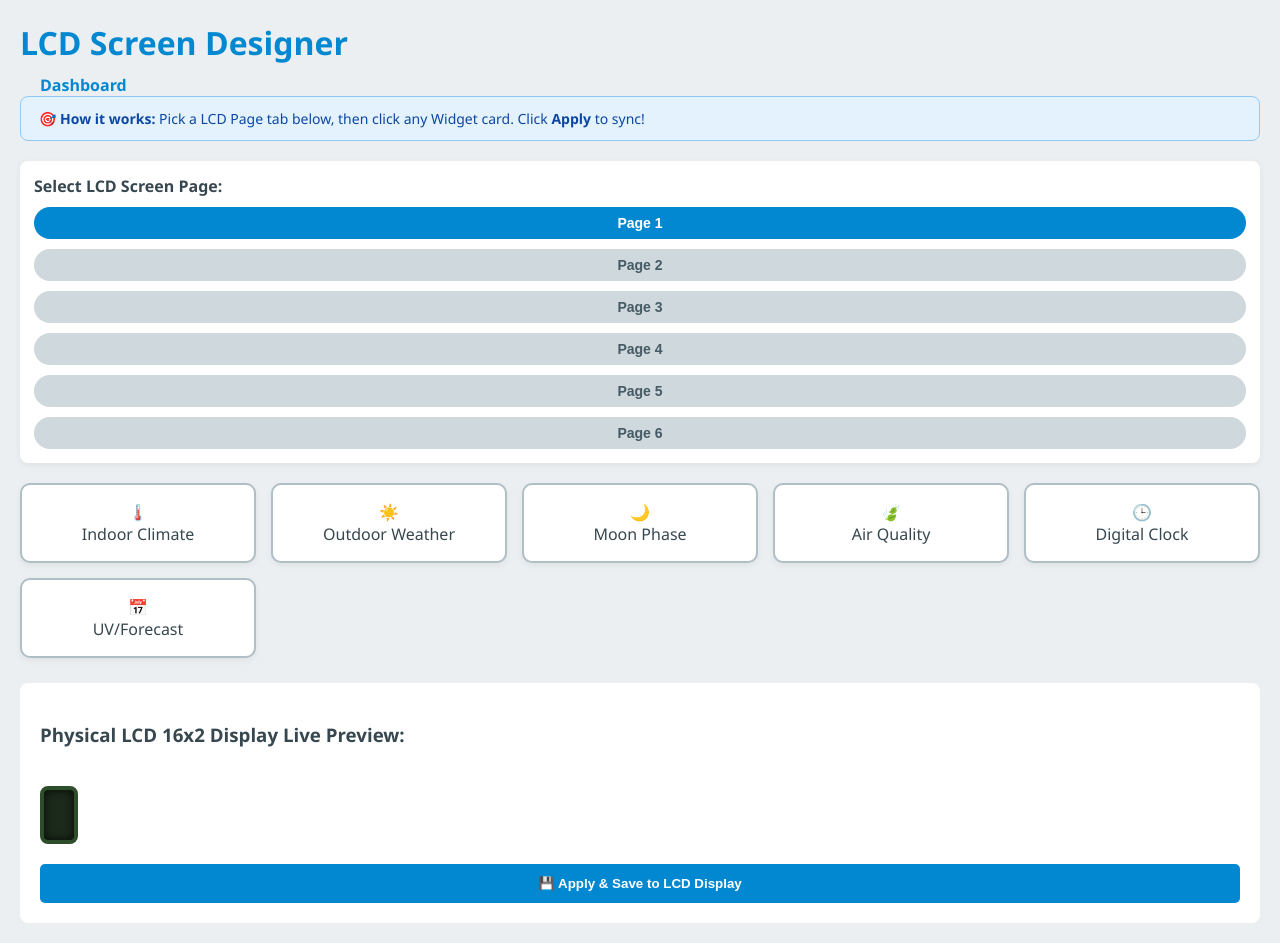
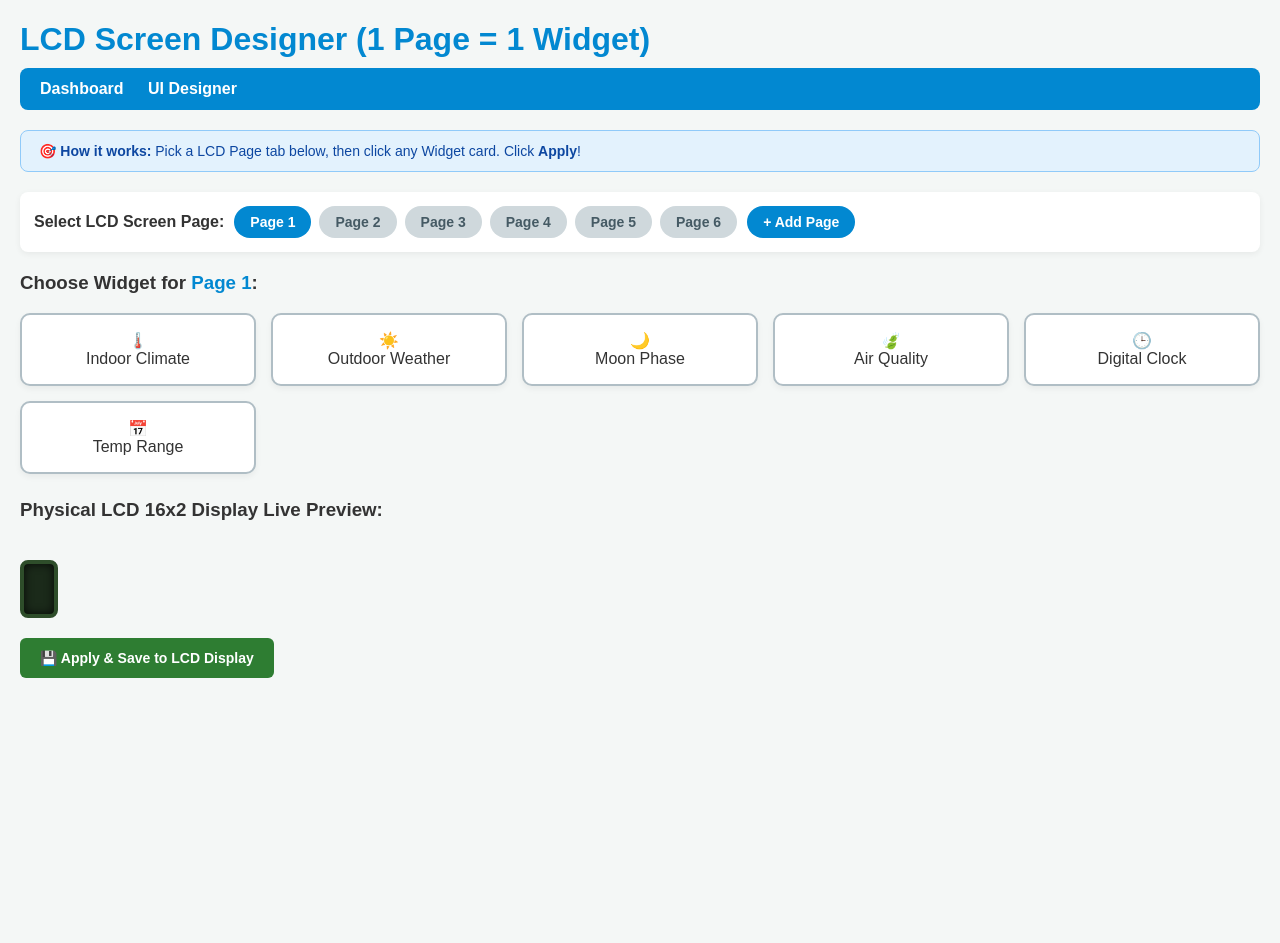
Before and after one commit to retardedmonkeygaming/weather-station, a FastAPI app: page /designer in a window 1280 px wide. After the commit the page ends 678 px from the top, so only its background shows below. Run offline with FastAPI, Linux system fonts and the light colour scheme.

Commit message:
feat: Enhance dashboard and designer pages with improved UI, added logs functionality, and refined settings management

```diff
--- a/src/weather_station/web/app.py
+++ b/src/weather_station/web/app.py
@@ -1,66 +1,116 @@
-from fastapi import FastAPI, Request, Form, Body
-from fastapi.responses import HTMLResponse, RedirectResponse
+import os
+from pathlib import Path
+from datetime import datetime
+from fastapi import FastAPI, Request, Form
+from fastapi.responses import HTMLResponse, RedirectResponse, PlainTextResponse, JSONResponse
 from fastapi.templating import Jinja2Templates
 from fastapi.staticfiles import StaticFiles
+
 from weather_station.core.state import state
 from weather_station.core.config import settings
 from weather_station.persistence.database import DatabaseManager
-from pathlib import Path
-from typing import Optional
+from weather_station.utils.formatting import calculate_moon_phase, get_comfort_level
 
 app = FastAPI()
 db = DatabaseManager()
 BASE_DIR = Path(__file__).resolve().parent
+
 app.mount("/static", StaticFiles(directory=str(BASE_DIR / "static")), name="static")
 templates = Jinja2Templates(directory=str(BASE_DIR / "templates"))
 
+# Helper for formatted strings used in your original UI
+def format_temp_val(val):
+    if val is None or val == "N/A": return "N/A"
+    if settings.unit == "F":
+        return f"{(float(val) * 9/5) + 32:.1f}F"
+    return f"{float(val):.1f}C"
+
 @app.get("/", response_class=HTMLResponse)
 async def dashboard(request: Request):
-    return templates.TemplateResponse("dashboard.html", {"request": request, "state": state})
+    logs_data = []
+    try:
+        async with db.get_connection() as conn:
+            async with conn.execute("SELECT timestamp, in_temp, in_humid, out_temp, out_humid FROM weather_logs ORDER BY id DESC LIMIT 15") as cursor:
+                logs_data = await cursor.fetchall()
+    except: pass
+
+    # Passing raw state and helpers to match your original f-string logic
+    return templates.TemplateResponse("dashboard.html", {
+        "request": request,
+        "state": state,
+        "format_temp": format_temp_val,
+        "calculate_moon_phase": calculate_moon_phase,
+        "logs": logs_data
+    })
 
 @app.get("/designer", response_class=HTMLResponse)
 async def designer(request: Request):
-    return templates.TemplateResponse("designer.html", {"request": request, "state": state})
+    return templates.TemplateResponse("designer.html", {"request": request})
+
+@app.get("/logs", response_class=HTMLResponse)
+async def view_logs(request: Request):
+    logs_data = []
+    total_count = 0
+    try:
+        async with db.get_connection() as conn:
+            async with conn.execute("SELECT COUNT(*) FROM weather_logs") as row:
+                total_count = (await row.fetchone())[0]
+            async with conn.execute("SELECT id, timestamp, in_temp, in_humid, out_temp, out_humid FROM weather_logs ORDER BY id DESC LIMIT 100") as cursor:
+                logs_data = await cursor.fetchall()
+    except: pass
+    return templates.TemplateResponse("logs.html", {"request": request, "logs": logs_data, "total_count": total_count})
 
 @app.get("/settings", response_class=HTMLResponse)
 async def web_settings(request: Request):
-    return templates.TemplateResponse("settings.html", {"request": request, "state": state, "settings": settings})
+    return templates.TemplateResponse("settings.html", {
+        "request": request,
+        "state": state,
+        "settings": settings,
+        "format_temp": format_temp_val
+    })
 
 @app.get("/api/data")
-async def get_data():
-    return {
+async def get_live_data():
+    from weather_station.services.system import SystemService
+    stats = SystemService.get_stats()
+    moon = calculate_moon_phase()
+    return JSONResponse({
+        "indoor_temp": format_temp_val(state.indoor_temp),
+        "indoor_humid": f"{state.indoor_humid}%" if state.indoor_humid else "N/A",
+        "outdoor_temp": format_temp_val(state.outdoor_temp),
+        "outdoor_humid": f"{state.outdoor_humid}%" if state.outdoor_humid != "N/A" else "N/A",
+        "aqi": state.aqi_val,
+        "aqi_status": state.aqi_status,
+        "uv_current": state.uv_index,
+        "moon_phase": moon['short_name'],
+        "moon_illumination": f"{moon['illumination']}%",
         "lcd_line1": state.last_line1,
         "lcd_line2": state.last_line2,
-        "indoor_temp": f"{state.indoor_temp:.1f}C" if state.indoor_temp else "N/A",
-        "indoor_humid": f"{state.indoor_humid}%" if state.indoor_humid else "N/A",
-        "outdoor_temp": f"{state.outdoor_temp}C",
-        "dht_status": "ONLINE" if not state.dht_error else "OFFLINE",
-        "wifi_status": "ONLINE" if not state.wifi_error else "OFFLINE"
-    }
+        "dht_status": "ONLINE" if not state.dht_error else "ERROR",
+        "wifi_status": "CONNECTED" if not state.wifi_error else "DISCONNECTED",
+        "pi_cpu_temp": stats["cpu_temp"],
+        "pi_cpu_usage": stats["cpu_usage"],
+        "pi_ram_usage": stats["ram_usage"]
+    })
 
-@app.post("/api/save-settings")
-async def save_settings(
-    unit: str = Form(...),
-    buzzer: str = Form(...),
-    api_rate: str = Form("10"),
-    log_rate: str = Form("15"),
-    alarm_hr: str = Form("17"),
-    alarm_min: str = Form("0")
+@app.post("/api/save-page")
+async def save_page(request: Request):
+    body = await request.json()
+    p_id, w_type = int(body.get("page_id", 1)), body.get("widget_type", "")
+    state.custom_pages[p_id] = w_type
+    await db.save_page_assignment(p_id, w_type)
+    return {"status": "success"}
+
+@app.post("/update-settings")
+async def update_settings(
+    unit: str = Form(...), buzzer: str = Form(...), screen: str = Form(...),
+    auto_scroll: int = Form(...), alarm_on: str = Form(...),
+    alarm_hr: int = Form(...), alarm_min: int = Form(...),
+    api_rate: int = Form(...), log_rate: int = Form(...)
 ):
-    # Handle the string-to-int conversion safely to prevent the "Detail: Not Found" crash
     settings.unit = unit
     settings.buzzer_mode = buzzer
-    settings.api_rate = int(api_rate) if api_rate.isdigit() else 10
-
+    # Update local config and DB
     await db.save_setting("unit", unit)
     await db.save_setting("buzzer", buzzer)
     return RedirectResponse(url="/settings", status_code=303)
-
-@app.post("/api/save-page")
-async def save_page(request: Request):
-    data = await request.json()
-    p_id = int(data.get("page_id", 1))
-    w_type = data.get("widget_type", "widget_clock")
-    state.custom_pages[p_id] = w_type
-    await db.save_page_assignment(p_id, w_type)
-    return {"status": "success"}
--- a/src/weather_station/web/static/style.css
+++ b/src/weather_station/web/static/style.css
@@ -1,33 +1,24 @@
-body { font-family: 'Segoe UI', Tahoma, sans-serif; background-color: #f0f2f5; margin: 0; color: #333; }
-header { background: #0288d1; color: white; padding: 1rem 2rem; display: flex; justify-content: space-between; align-items: center; box-shadow: 0 2px 10px rgba(0,0,0,0.2); }
-header h1 { margin: 0; font-size: 1.5rem; }
-nav a { color: white; text-decoration: none; margin-left: 20px; font-weight: bold; transition: 0.3s; }
-nav a:hover { opacity: 0.7; }
+body { font-family: Arial, sans-serif; margin: 20px; background-color: #f4f7f6; color: #333; }
+h1 { color: #0288d1; margin-bottom: 10px; }
+.card { background: white; padding: 15px; border-radius: 8px; box-shadow: 0 2px 5px rgba(0,0,0,0.1); margin-bottom: 20px; }
+table { width: 100%; border-collapse: collapse; background: white; }
+th, td { padding: 10px; border: 1px solid #ddd; text-align: left; }
+th { background-color: #0288d1; color: white; }
 
-.container { padding: 30px; max-width: 1200px; margin: auto; display: grid; grid-template-columns: repeat(auto-fit, minmax(350px, 1fr)); gap: 25px; }
-.card { background: white; border-radius: 12px; padding: 25px; box-shadow: 0 4px 20px rgba(0,0,0,0.08); border-top: 5px solid #0288d1; }
-.card h3 { margin-top: 0; color: #0288d1; border-bottom: 1px solid #eee; padding-bottom: 10px; }
+/* Designer Styles */
+.guide-banner { background: #e3f2fd; border: 1px solid #90caf9; color: #0d47a1; padding: 12px 18px; border-radius: 8px; margin-bottom: 20px; font-size: 14px; font-weight: 500; }
+.page-selector { display: flex; align-items: center; gap: 10px; background: white; padding: 14px; border-radius: 8px; box-shadow: 0 2px 6px rgba(0,0,0,0.06); margin-bottom: 20px; flex-wrap: wrap; }
+.page-btn { padding: 8px 16px; background: #cfd8dc; border-radius: 20px; cursor: pointer; font-weight: bold; font-size: 14px; border: none; color: #455a64; transition: 0.2s; }
+.page-btn.active { background: #0288d1; color: white; }
+.grid-container { display: grid; grid-template-columns: repeat(auto-fill, minmax(220px, 1fr)); gap: 15px; margin-top: 15px; }
+.widget-card { background: white; border: 2px solid #b0bec5; border-radius: 10px; padding: 16px; text-align: center; cursor: pointer; transition: all 0.2s ease; box-shadow: 0 3px 6px rgba(0,0,0,0.05); }
+.widget-card:hover { border-color: #0288d1; transform: translateY(-3px); box-shadow: 0 6px 12px rgba(0,0,0,0.1); }
+.widget-card.selected { border-color: #2e7d32; background-color: #e8f5e9; }
+.lcd-preview-card { background: #1b2a1a; color: #33ff33; font-family: 'Courier New', monospace; padding: 15px; border-radius: 8px; border: 4px solid #2e4d2a; font-size: 18px; font-weight: bold; white-space: pre; box-shadow: inset 0 0 10px rgba(0,0,0,0.8); margin-top: 20px; display:inline-block; }
+.btn { padding: 12px 20px; border: none; border-radius: 6px; font-weight: bold; cursor: pointer; color: white; font-size: 14px; transition: background 0.2s; }
+.btn-save { background-color: #2e7d32; }
 
-/* THE GLOWING GREEN LCD */
-.lcd-container {
-    background: #1b2a1a;
-    color: #33ff33;
-    font-family: 'Courier New', monospace;
-    padding: 30px;
-    border-radius: 10px;
-    border: 5px solid #2e4d2a;
-    font-size: 28px;
-    white-space: pre;
-    text-align: center;
-    box-shadow: inset 0 0 20px rgba(0,0,0,0.8), 0 0 15px rgba(51, 255, 51, 0.2);
-    margin: 10px 0;
-}
-
-.status-row { display: flex; justify-content: space-between; margin-bottom: 10px; font-size: 0.9rem; }
-.badge { padding: 4px 10px; border-radius: 20px; font-weight: bold; }
-.online { background: #e8f5e9; color: #2e7d32; }
-.offline { background: #ffebee; color: #c62828; }
-
-input, select { width: 100%; padding: 10px; margin: 10px 0; border-radius: 5px; border: 1px solid #ddd; }
-button { background: #0288d1; color: white; border: none; padding: 12px 25px; border-radius: 5px; font-weight: bold; cursor: pointer; width: 100%; }
-button:hover { background: #01579b; }
+/* Settings Styles */
+.form-group { margin-bottom: 15px; }
+label { display: block; font-weight: bold; margin-bottom: 5px; }
+select, input { width: 100%; padding: 10px; border-radius: 4px; border: 1px solid #ccc; box-sizing: border-box; }
--- a/src/weather_station/web/templates/designer.html
+++ b/src/weather_station/web/templates/designer.html
@@ -3,37 +3,23 @@
 <head>
     <title>User-Friendly Screen Page Designer</title>
     <link rel="stylesheet" href="/static/style.css">
-    <style>
-        body { font-family: 'Segoe UI', Tahoma, Geneva, Verdana, sans-serif; margin: 20px; background-color: #eceff1; color: #37474f; }
-        h1 { color: #0288d1; margin-bottom: 10px; }
-        .guide-banner { background: #e3f2fd; border: 1px solid #90caf9; color: #0d47a1; padding: 12px 18px; border-radius: 8px; margin-bottom: 20px; font-size: 14px; font-weight: 500; }
-        .page-selector { display: flex; align-items: center; gap: 10px; background: white; padding: 14px; border-radius: 8px; box-shadow: 0 2px 6px rgba(0,0,0,0.06); margin-bottom: 20px; flex-wrap: wrap; }
-        .page-btn { padding: 8px 16px; background: #cfd8dc; border-radius: 20px; cursor: pointer; font-weight: bold; font-size: 14px; border: none; color: #455a64; transition: 0.2s; }
-        .page-btn.active { background: #0288d1; color: white; }
-        .grid-container { display: grid; grid-template-columns: repeat(auto-fill, minmax(220px, 1fr)); gap: 15px; margin-top: 15px; }
-        .widget-card { background: white; border: 2px solid #b0bec5; border-radius: 10px; padding: 16px; text-align: center; cursor: pointer; transition: all 0.2s ease; box-shadow: 0 3px 6px rgba(0,0,0,0.05); }
-        .widget-card:hover { border-color: #0288d1; transform: translateY(-3px); }
-        .widget-card.selected { border-color: #2e7d32; background-color: #e8f5e9; }
-        .lcd-preview-card { background: #1b2a1a; color: #33ff33; font-family: 'Courier New', monospace; padding: 15px; border-radius: 8px; border: 4px solid #2e4d2a; font-size: 18px; font-weight: bold; white-space: pre; box-shadow: inset 0 0 10px rgba(0,0,0,0.8); margin-top: 20px; display:inline-block; }
-    </style>
 </head>
 <body>
-    <h1>LCD Screen Designer</h1>
-    <header style="background:none; padding:0; box-shadow:none;"><nav><a href="/" style="color:#0288d1;">Dashboard</a></nav></header>
+    <h1>LCD Screen Designer (1 Page = 1 Widget)</h1>
+    <div style="margin-bottom: 20px; background: #0288d1; padding: 12px 20px; border-radius: 8px;">
+        <a href="/" style="margin-right: 20px; text-decoration: none; color: white; font-weight: bold;">Dashboard</a>
+        <a href="/designer" style="margin-right: 20px; text-decoration: none; color: white; font-weight: bold;">UI Designer</a>
+    </div>
 
-    <div class="guide-banner">
-        🎯 <strong>How it works:</strong> Pick a LCD Page tab below, then click any Widget card. Click <strong>Apply</strong> to sync!
-    </div>
+    <div class="guide-banner">🎯 <strong>How it works:</strong> Pick a LCD Page tab below, then click any Widget card. Click <strong>Apply</strong>!</div>
 
     <div class="page-selector">
         <strong>Select LCD Screen Page:</strong>
-        <button class="page-btn active" id="btn1" onclick="switchPage(1)">Page 1</button>
-        <button class="page-btn" id="btn2" onclick="switchPage(2)">Page 2</button>
-        <button class="page-btn" id="btn3" onclick="switchPage(3)">Page 3</button>
-        <button class="page-btn" id="btn4" onclick="switchPage(4)">Page 4</button>
-        <button class="page-btn" id="btn5" onclick="switchPage(5)">Page 5</button>
-        <button class="page-btn" id="btn6" onclick="switchPage(6)">Page 6</button>
+        <div id="page-tabs" style="display:flex; gap:8px;"></div>
+        <button class="page-btn" onclick="addPage()" style="background:#0288d1; color:white;">+ Add Page</button>
     </div>
+
+    <h3>Choose Widget for <span id="current-page-label" style="color:#0288d1;">Page 1</span>:</h3>
 
     <div class="grid-container">
         <div class="widget-card" id="card_widget_indoor" onclick="selectWidget('widget_indoor')">🌡️<br>Indoor Climate</div>
@@ -41,46 +27,45 @@
         <div class="widget-card" id="card_widget_moon" onclick="selectWidget('widget_moon')">🌙<br>Moon Phase</div>
         <div class="widget-card" id="card_widget_aqi" onclick="selectWidget('widget_aqi')">🍃<br>Air Quality</div>
         <div class="widget-card" id="card_widget_clock" onclick="selectWidget('widget_clock')">🕒<br>Digital Clock</div>
-        <div class="widget-card" id="card_widget_forecast" onclick="selectWidget('widget_forecast')">📅<br>UV/Forecast</div>
+        <div class="widget-card" id="card_widget_forecast" onclick="selectWidget('widget_forecast')">📅<br>Temp Range</div>
     </div>
 
-    <div style="margin-top:25px; background:white; padding:20px; border-radius:8px;">
+    <div style="margin-top:25px;">
         <h3>Physical LCD 16x2 Display Live Preview:</h3>
-        <div class="lcd-preview-card" id="lcd-preview">Loading...</div><br>
-        <button onclick="savePage()" style="margin-top:20px; background:#0288d1; color:white; border:none; padding:12px 24px; border-radius:5px; font-weight:bold; cursor:pointer;">💾 Apply & Save to LCD Display</button>
+        <div class="lcd-preview-card" id="lcd-preview">Loading..</div>
     </div>
 
+    <button class="btn btn-save" onclick="savePageAssignment()" style="margin-top:20px;">💾 Apply & Save to LCD Display</button>
+
     <script>
-        let activePage = 1;
-        let selectedWidgetType = "";
-
-        function switchPage(p) {
-            activePage = p;
-            document.querySelectorAll('.page-btn').forEach(b => b.classList.remove('active'));
-            document.getElementById('btn'+p).classList.add('active');
+        let activePage = 1; let totalPages = 6; let selectedWidgetType = "";
+        function renderTabs() {
+            let container = document.getElementById("page-tabs"); container.innerHTML = "";
+            for (let i = 1; i <= totalPages; i++) {
+                let btn = document.createElement("button");
+                btn.className = "page-btn" + (i === activePage ? " active" : "");
+                btn.innerText = "Page " + i; btn.onclick = () => switchPage(i);
+                container.appendChild(btn);
+            }
         }
-
+        function switchPage(p) { activePage = p; document.getElementById("current-page-label").innerText = "Page " + p; renderTabs(); }
         function selectWidget(w) {
             selectedWidgetType = w;
-            document.querySelectorAll('.widget-card').forEach(c => c.classList.remove('selected'));
-            document.getElementById('card_'+w).classList.add('selected');
+            document.querySelectorAll(".widget-card").forEach(c => c.classList.remove("selected"));
+            document.getElementById("card_" + w).classList.add("selected");
         }
-
-        async function savePage() {
-            if(!selectedWidgetType) return alert("Select a widget first!");
+        async function savePageAssignment() {
             await fetch('/api/save-page', {
-                method: 'POST',
-                headers: {'Content-Type': 'application/json'},
-                body: JSON.stringify({page_id: activePage, widget_type: selectedWidgetType})
+                method: 'POST', headers: { 'Content-Type': 'application/json' },
+                body: JSON.stringify({ page_id: activePage, widget_type: selectedWidgetType })
             });
-            alert("Page " + activePage + " Updated!");
+            alert("Saved!");
         }
-
         setInterval(async () => {
-            const r = await fetch('/api/data');
-            const d = await r.json();
-            document.getElementById('lcd-preview').innerText = d.lcd_line1 + "\n" + d.lcd_line2;
+            const res = await fetch('/api/data'); const d = await res.json();
+            document.getElementById("lcd-preview").innerText = d.lcd_line1 + "\n" + d.lcd_line2;
         }, 1000);
+        renderTabs();
     </script>
 </body>
 </html>
```
Also changed, not shown: src/weather_station/web/templates/dashboard.html (+22 -35 lines), src/weather_station/web/templates/settings.html (+27 -33 lines).
